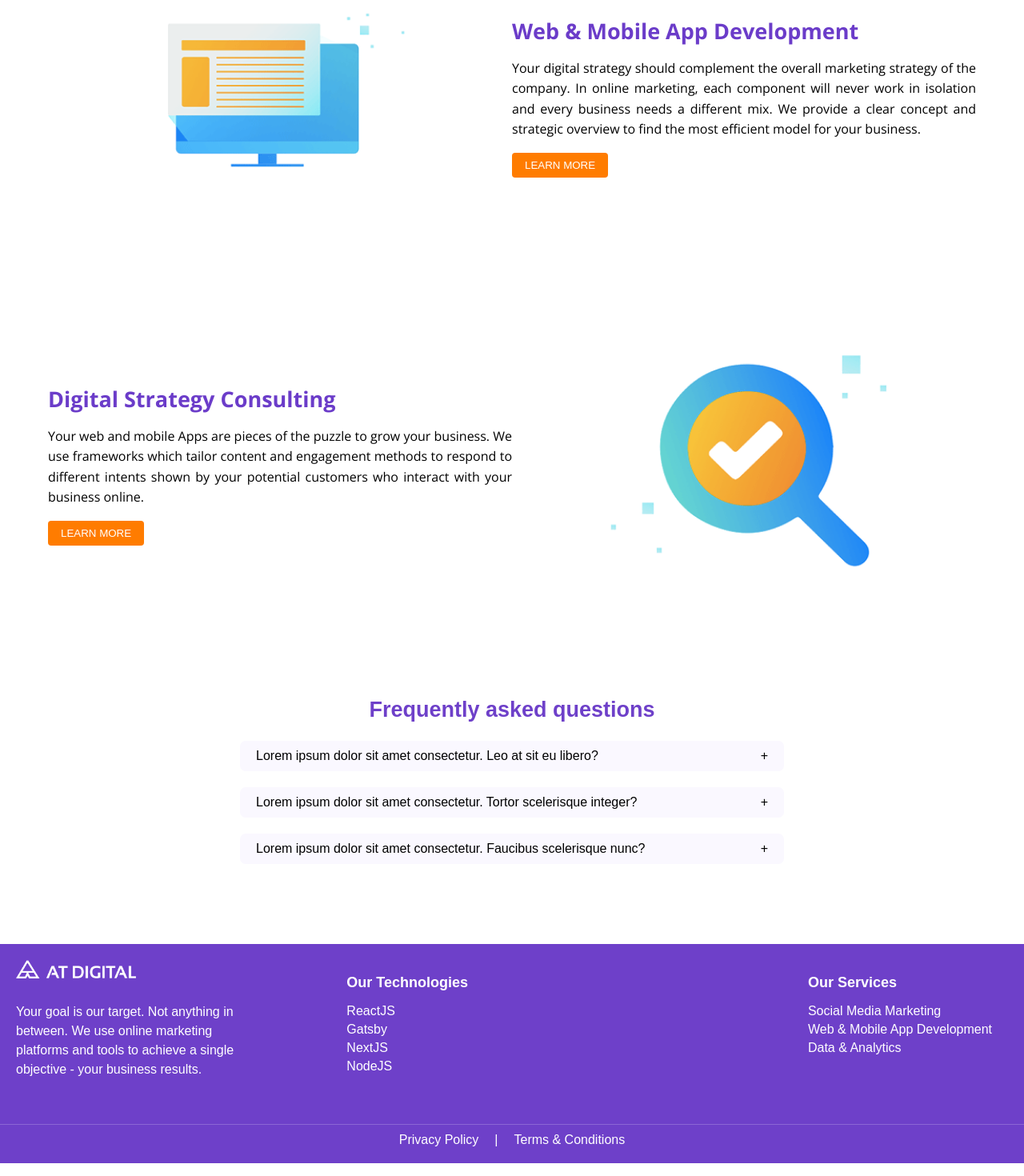
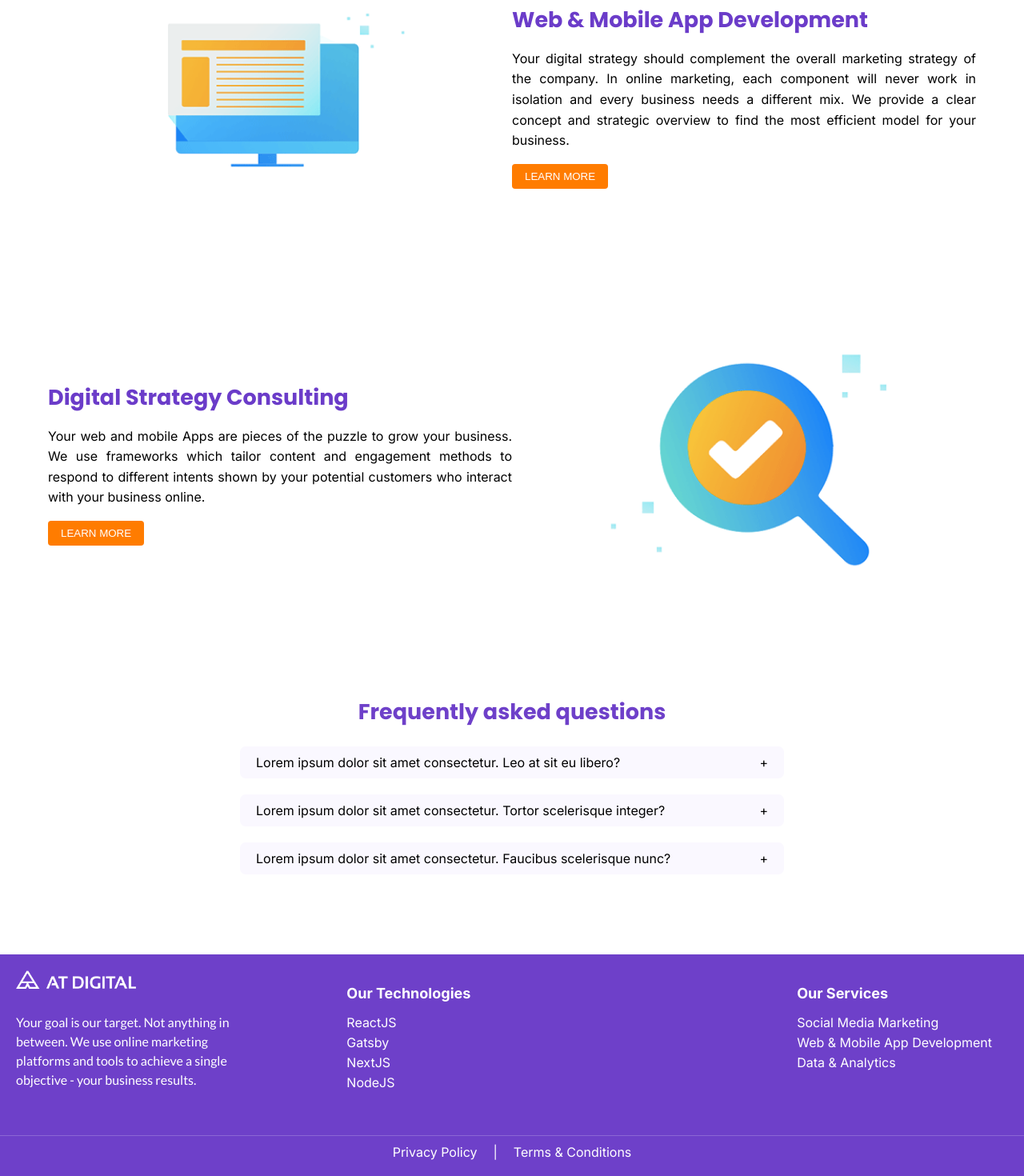
Before and after one commit to Ruma1013/AT-Digital, a React (Create React App) app in the folder frontend/: page / in a window 1280 px wide. Shown: the part 970-2440 px from the top of the page at 80% size. Built offline with nearby package versions, Linux system fonts and the light colour scheme.

Commit message:
Font Styles

```diff
--- a/frontend/src/Components/AboutUS/About.css
+++ b/frontend/src/Components/AboutUS/About.css
@@ -1,3 +1,5 @@
+@import url('https://fonts.googleapis.com/css2?family=Inter:ital,opsz,wght@0,14..32,100..900;1,14..32,100..900&family=Open+Sans:ital,wght@0,300..800;1,300..800&display=swap');
+@import url('https://fonts.googleapis.com/css2?family=Inter:ital,opsz,wght@0,14..32,100..900;1,14..32,100..900&family=Open+Sans:ital,wght@0,300..800;1,300..800&family=Poppins:ital,wght@0,100;0,200;0,300;0,400;0,500;0,600;0,700;0,800;0,900;1,100;1,200;1,300;1,400;1,500;1,600;1,700;1,800;1,900&display=swap');
 .about-us {
   display: flex;
   flex-direction: column;
@@ -5,7 +7,7 @@
   padding: 50px 20px;
   background-color: white;
   color: black;
-  font-family: 'Open Sans', sans-serif;
+  font-family: 'Inter';
 }
 
 .about-us-content {
@@ -27,6 +29,7 @@
   font-size: 27px;
   margin-bottom: 10px;
   color: #6B3CC9;
+  font-family: 'Poppins' ;
 }
 
 .about-us-text p {
--- a/frontend/src/Components/FAQ/FAQ.css
+++ b/frontend/src/Components/FAQ/FAQ.css
@@ -1,12 +1,17 @@
+@import url('https://fonts.googleapis.com/css2?family=Inter:ital,opsz,wght@0,14..32,100..900;1,14..32,100..900&family=Open+Sans:ital,wght@0,300..800;1,300..800&display=swap');
+@import url('https://fonts.googleapis.com/css2?family=Inter:ital,opsz,wght@0,14..32,100..900;1,14..32,100..900&family=Open+Sans:ital,wght@0,300..800;1,300..800&family=Poppins:ital,wght@0,100;0,200;0,300;0,400;0,500;0,600;0,700;0,800;0,900;1,100;1,200;1,300;1,400;1,500;1,600;1,700;1,800;1,900&display=swap');
+
 .faq-section {
-  font-family: Arial, sans-serif;
+  font-family: 'Inter';
   text-align: center;
   margin-bottom: 100px;
+
 }
 
 .faq-section h2 {
   font-size: 27px;
   color: #6E40C9; /* Purple color for the header */
+  font-family: 'Poppins';
 }
 
 .faq-item {
--- a/frontend/src/Components/Footer/Footer.css
+++ b/frontend/src/Components/Footer/Footer.css
@@ -1,8 +1,11 @@
+@import url('https://fonts.googleapis.com/css2?family=Inter:ital,opsz,wght@0,14..32,100..900;1,14..32,100..900&family=Lato:ital,wght@0,100;0,300;0,400;0,700;0,900;1,100;1,300;1,400;1,700;1,900&family=Open+Sans:ital,wght@0,300..800;1,300..800&family=Poppins:ital,wght@0,100;0,200;0,300;0,400;0,500;0,600;0,700;0,800;0,900;1,100;1,200;1,300;1,400;1,500;1,600;1,700;1,800;1,900&display=swap');
+@import url('https://fonts.googleapis.com/css2?family=Inter:ital,opsz,wght@0,14..32,100..900;1,14..32,100..900&family=Open+Sans:ital,wght@0,300..800;1,300..800&display=swap');
+
 .footer {
     background-color: #6E40C9;
     color: white;
     padding: 20px 0;
-    font-family: Arial, sans-serif;
+    font-family: 'Inter';
   }
 
   .container {
@@ -25,9 +28,11 @@
     margin-bottom: 10px;
   }
 
+
   .text {
     max-width: 300px;
     line-height: 1.5;
+    font-family: 'Lato';
   }
 
   .linksSection {
--- a/frontend/src/Components/Hero/Hero.css
+++ b/frontend/src/Components/Hero/Hero.css
@@ -47,6 +47,7 @@
         justify-content: center;
         padding-left: 0rem;
         padding-right: 0rem;
+        background-image: url('../Assets/BG_Hero_Mid.png');
     }
 
     .hero-content {
--- a/frontend/src/Components/Navbar/Navbar.css
+++ b/frontend/src/Components/Navbar/Navbar.css
@@ -1,4 +1,6 @@
 /* Default styles */
+@import url('https://fonts.googleapis.com/css2?family=Inter:ital,opsz,wght@0,14..32,100..900;1,14..32,100..900&family=Open+Sans:ital,wght@0,300..800;1,300..800&display=swap');
+
 .navbar {
   display: flex;
   justify-content: space-between;
@@ -8,6 +10,7 @@
   position: fixed;
   width: 100%;
   z-index: 10;
+  font-family: 'Inter';
 }
 
 .navbar-left {
```
Also changed, not shown: frontend/src/Components/Assets/BG_Hero_Mid.png (added), frontend/src/Components/Assets/BG_Hero_Small.png (added).
